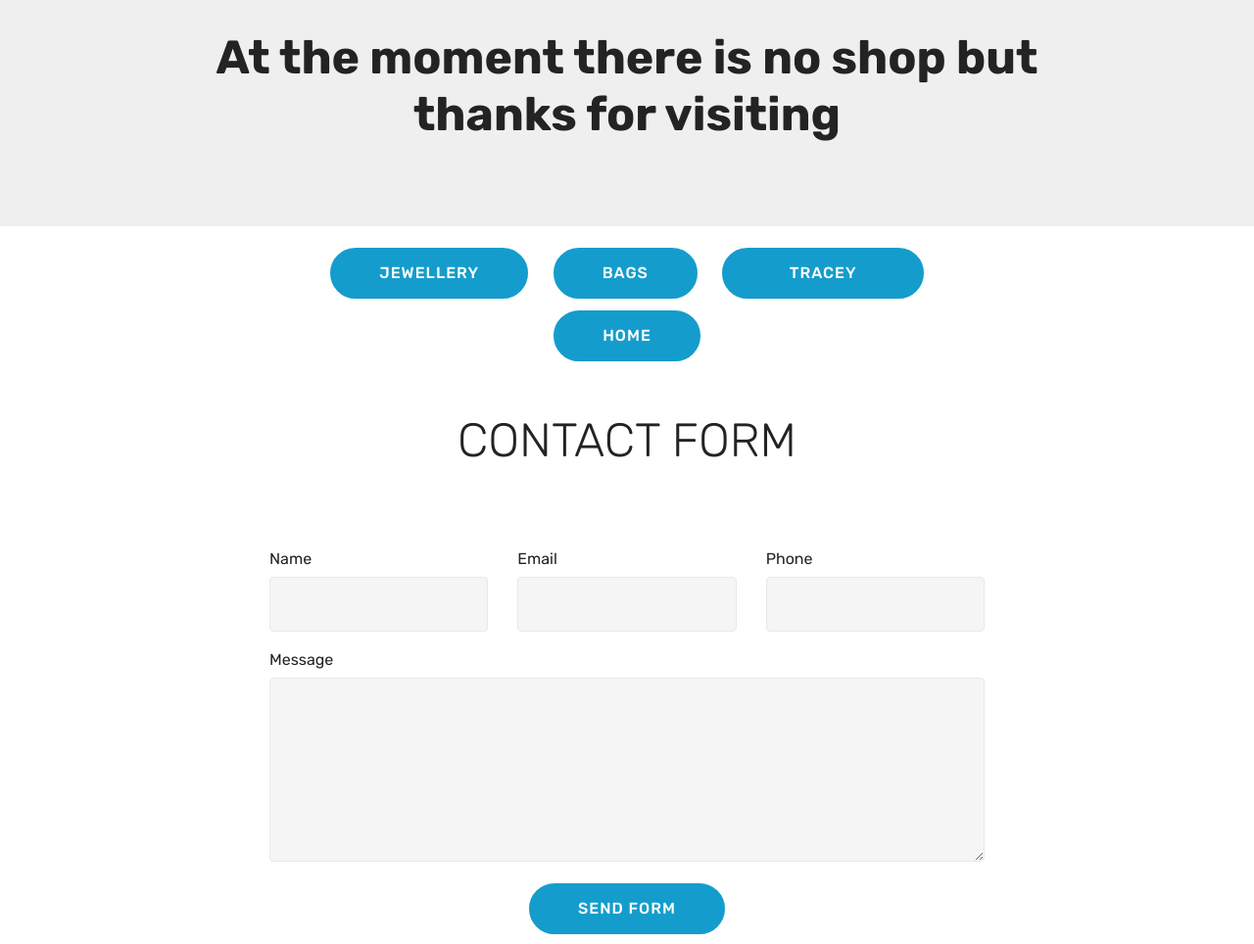
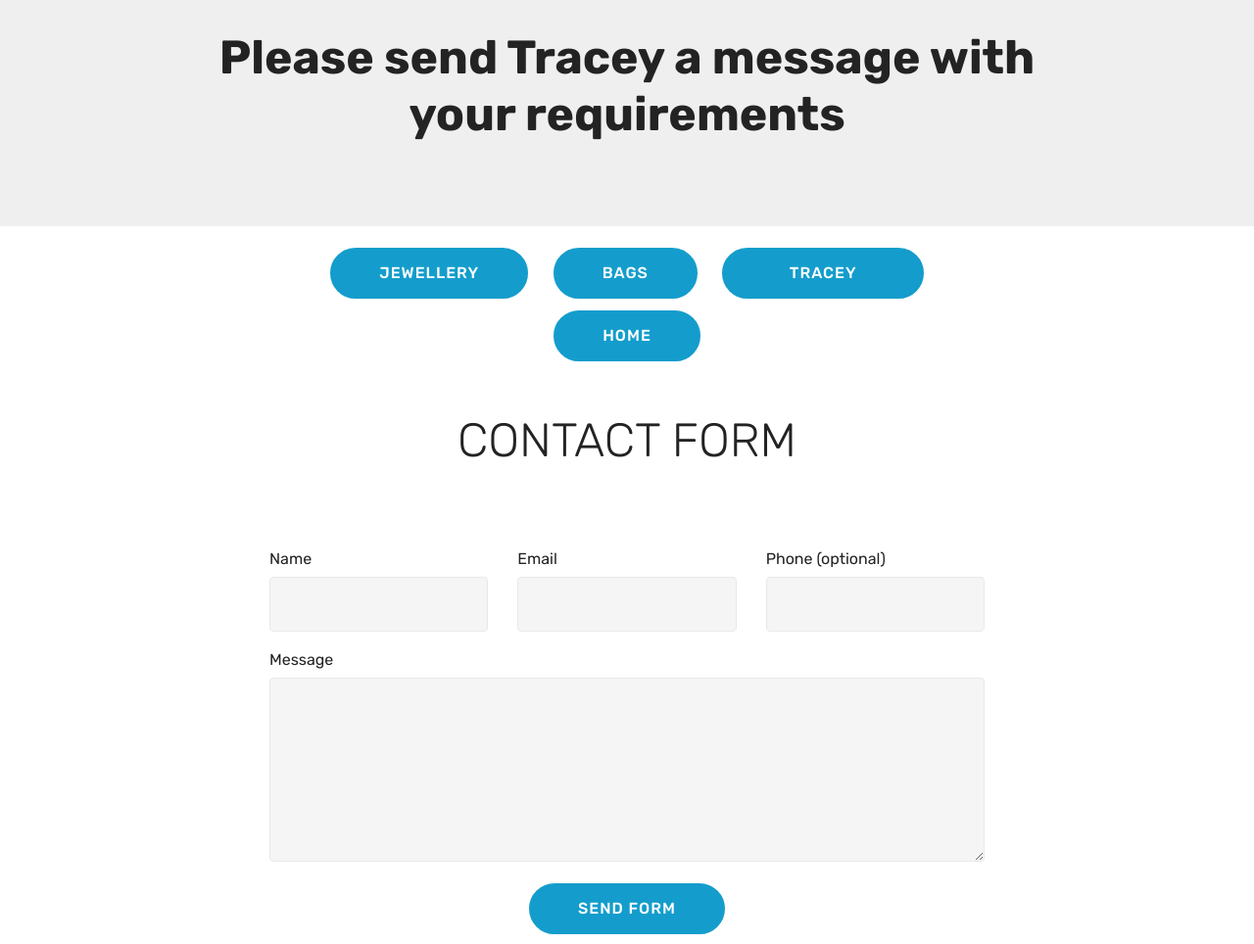
Before and after one commit to bobbinsandbeadsbytracey/bobbinsandbeadsbytracey.github.io, a plain HTML site: page page3.html in a window 1280 px wide. Shown: the top 964 px of the page at 98% size. Drawn offline with Linux system fonts and the light colour scheme.

Commit message:
Add 'proper' text

```diff
--- a/page3.html
+++ b/page3.html
@@ -9,7 +9,7 @@
   <link rel="shortcut icon" href="assets/images/logo4.png" type="image/x-icon">
   <meta name="description" content="Website Maker Description">
 
-  <title>donothing</title>
+  <title>Contact Tracey</title>
   <link rel="stylesheet" href="assets/tether/tether.min.css">
   <link rel="stylesheet" href="assets/bootstrap/css/bootstrap.min.css">
   <link rel="stylesheet" href="assets/bootstrap/css/bootstrap-grid.min.css">
@@ -30,7 +30,7 @@
     <div class="container">
         <div class="row justify-content-md-center">
             <div class="col-md-10 align-center">
-                <h1 class="mbr-section-title mbr-bold pb-3 mbr-fonts-style display-2">At the moment there is no shop but thanks for visiting</h1>
+                <h1 class="mbr-section-title mbr-bold pb-3 mbr-fonts-style display-2">Please send Tracey a message with your requirements</h1>
 
                 <p class="mbr-text pb-3 mbr-fonts-style display-5"></p>
 
@@ -88,7 +88,7 @@
                             <input type="email" name="email" data-form-field="Email" required="required" class="form-control display-7" id="email-form1-1c">
                         </div>
                         <div data-for="phone" class="col-md-4  form-group">
-                            <label for="phone-form1-1c" class="form-control-label mbr-fonts-style display-7">Phone</label>
+                            <label for="phone-form1-1c" class="form-control-label mbr-fonts-style display-7">Phone (optional)</label>
                             <input type="tel" name="phone" data-form-field="Phone" class="form-control display-7" id="phone-form1-1c">
                         </div>
                         <div data-for="message" class="col-md-12 form-group">
```
